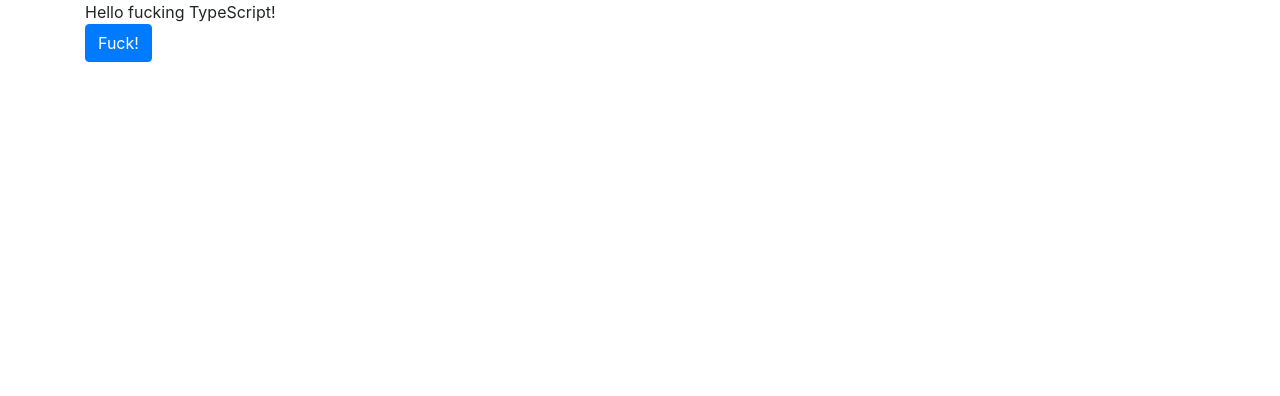
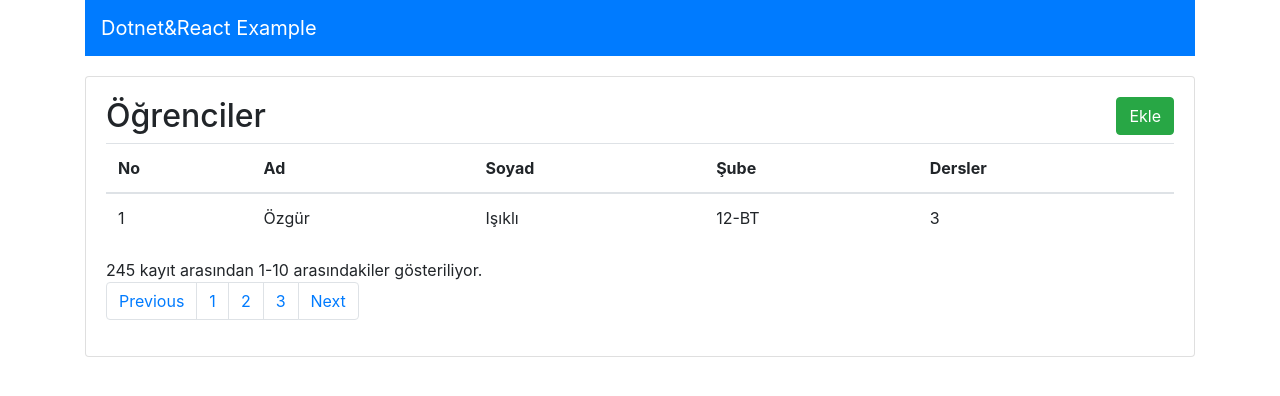
Before and after one commit to ozziest/dotnet-react-example, a React (Create React App) app in the folder front-end/: page / in a window 1280 px wide. Shown: the top 396 px of the page. Built offline with nearby package versions, Linux system fonts and the light colour scheme.

Commit message:
Basic table structure has been added.

```diff
--- a/front-end/src/App.tsx
+++ b/front-end/src/App.tsx
@@ -1,11 +1,18 @@
 import React from 'react';
+import Navbar from './components/Navbar';
+import Students from './components/Students';
 
 export default () => {
   return (
     <div className="container">
-      Hello fucking TypeScript!
-      <br />
-      <button className="btn btn-primary">Fuck!</button>
+      <Navbar></Navbar>
+      <div className="component-app">
+        <div className="card">
+          <div className="card-body">
+            <Students></Students>
+          </div>
+        </div>
+      </div>
     </div>
   );
 }
--- /dev/null
+++ b/front-end/src/components/Navbar.tsx
@@ -0,0 +1,9 @@
+import React from 'react';
+
+export default () => {
+  return (
+    <nav className="navbar navbar-dark bg-primary">
+      <a className="navbar-brand" href="/">Dotnet&React Example</a>
+    </nav>
+  );
+}
--- /dev/null
+++ b/front-end/src/components/Students.tsx
@@ -0,0 +1,41 @@
+import React from 'react';
+import Navigation from './shared/Navigation';
+
+export default () => {
+  return (
+    <div>
+      <h2>
+        Öğrenciler
+        <button className="btn btn-success float-right">
+          Ekle
+        </button>
+      </h2>
+
+      <table className="table table-border">
+        <thead>
+          <tr>
+            <th>No</th>
+            <th>Ad</th>
+            <th>Soyad</th>
+            <th>Şube</th>
+            <th>Dersler</th>
+          </tr>
+        </thead>
+        <tbody>
+          <tr>
+            <td>1</td>
+            <td>Özgür</td>
+            <td>Işıklı</td>
+            <td>12-BT</td>
+            <td>3</td>
+          </tr>
+        </tbody>
+      </table>
+
+      <div>
+        245 kayıt arasından 1-10 arasındakiler gösteriliyor.
+        <Navigation></Navigation>
+      </div>
+    </div>
+  );
+}
--- /dev/null
+++ b/front-end/src/components/shared/Navigation.tsx
@@ -0,0 +1,15 @@
+import React from 'react';
+
+export default () => {
+  return (
+    <nav aria-label="Page navigation example">
+      <ul className="pagination">
+        <li className="page-item"><a className="page-link" href="/1">Previous</a></li>
+        <li className="page-item"><a className="page-link" href="/1">1</a></li>
+        <li className="page-item"><a className="page-link" href="/1">2</a></li>
+        <li className="page-item"><a className="page-link" href="/1">3</a></li>
+        <li className="page-item"><a className="page-link" href="/1">Next</a></li>
+      </ul>
+    </nav>
+  );
+}
--- /dev/null
+++ b/front-end/src/styles/components/app.scss
@@ -0,0 +1,4 @@
+div.component-app {
+  padding-top: 20px;
+  padding-bottom: 20px;
+}
--- a/front-end/src/styles/main.scss
+++ b/front-end/src/styles/main.scss
@@ -3,3 +3,6 @@
 
 // Import Bootstrap and its default variables
 @import '~bootstrap/scss/bootstrap.scss';
+
+// Import component bases styles
+@import './components/app.scss';
```
